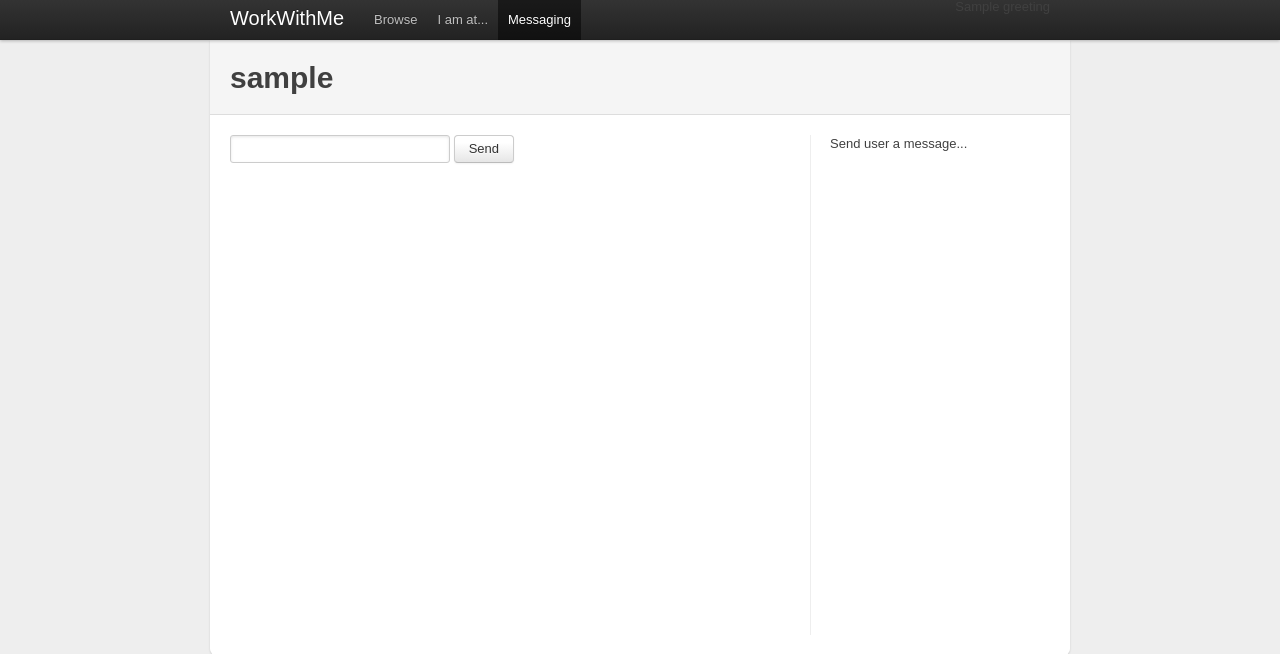
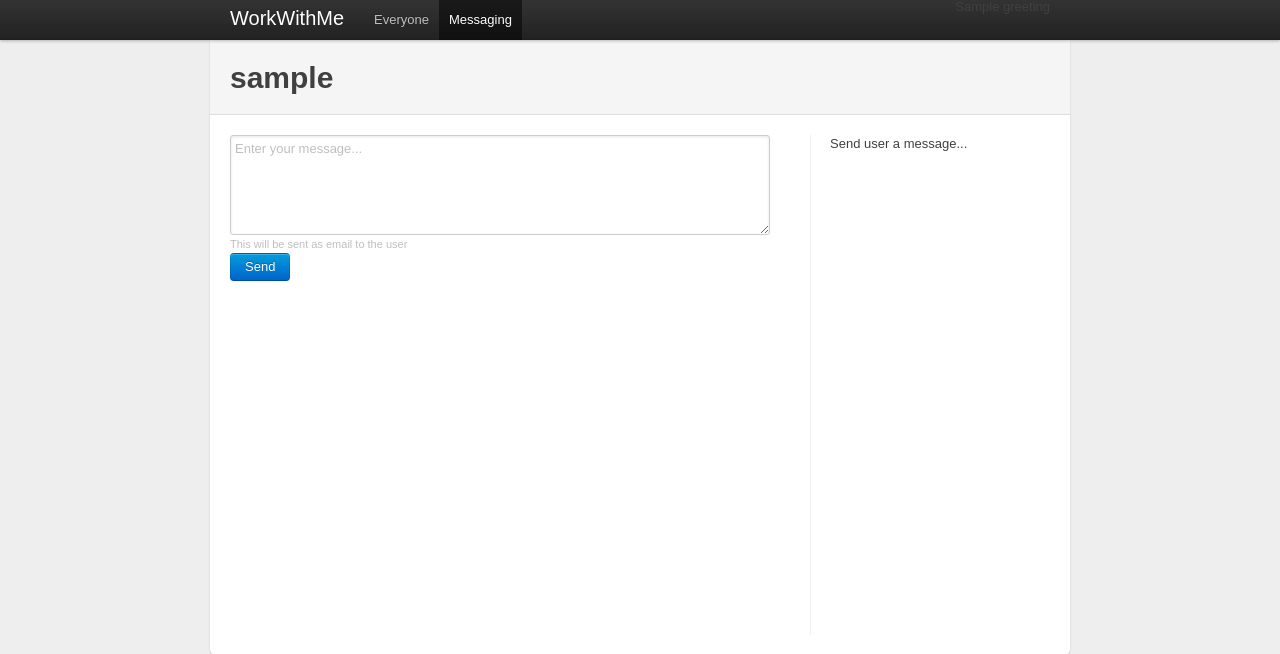
Before and after one commit to nikitabe/WorkWithMe, a Python web app: template templates/conversation.htm in a window 1280 px wide. Shown: the top 654 px of the page. Run offline with Jinja, Linux system fonts and the light colour scheme; the template is opened without the code that fills it: most values are stand-ins (such as "Sample title", 1, 10 or a date in 2020).

Commit message:
Move improvements

```diff
--- a/JS/conversation.js
+++ b/JS/conversation.js
@@ -1,5 +1,10 @@
 function do_send( u, msg )
 {
+	if( msg == "" ){
+		displayMsg( 'error', "Please enter some content.");
+		return;
+	}
+
 	$.ajax({
 	  url: "/conversation",
 	  type: "POST",
@@ -9,12 +14,25 @@ function do_send( u, msg )
 		},
 	  success: function( msg ){
 		if( msg == "OK"){
-			$("#out_str").html( "sent successfully" );
+			$('#message').slideUp( 'slow', function(){
+				$('#message').val( "" );
+				$('#message').slideDown( 'slow' );
+			});
+			displayMsg( 'success', "Email sent successfully" );
 		}
 		else{
-	    		$("#out_str").html( msg );
+			displayMsg( "error", "Error: " + msg );
 		}
 	  }
 	});
 
 }
+
+function displayMsg( type, msg ){
+	$('#sent_msg').slideUp( 'fast', function(){
+		$('#sent_msg p').html( msg );
+		$('#sent_msg').removeClass( 'error' ).removeClass( 'success' );
+		$('#sent_msg').addClass( type );
+		$('#sent_msg').slideDown('slow');
+	});
+}
--- a/app.yaml
+++ b/app.yaml
@@ -19,5 +19,9 @@ handlers:
 - url: /profile
   script: home.py
 
+- url: /conversation/.*
+  script: home.py
+  login: required
+
 - url: /.*
   script: home.py
--- a/templates/add_event.htm
+++ b/templates/add_event.htm
@@ -2,6 +2,9 @@
 
 
 {% block nav%}
+<li ><a href="#">></a></li>
+<li id="nav_post"><a href="/add">Update Status</a></li>
+
 {% endblock %}
 
 {% block header %}
--- a/templates/base.htm
+++ b/templates/base.htm
@@ -103,10 +103,9 @@
         <div class="container">
           <a class="brand" href="/">WorkWithMe</a>
           <ul class="nav">
-			<li id="nav_browse"><a href="/browse">Browse</a></li>
-			<li id="nav_post"><a href="/add">I am at...</a></li>
+			<li id="nav_browse"><a href="/browse">Everyone</a></li>
 			{% if user %}
-			<li id="nav_me"><a href='/user/{{username}}'>I am awesome</a></li>
+			<li id="nav_me"><a href='/user/{{username}}'>Me</a></li>
 			{% endif %}
 
 
--- a/templates/conversation.htm
+++ b/templates/conversation.htm
@@ -21,13 +21,19 @@
 {% block main %}
 
 	{% if user_to_view %}
-	<input type="textarea" id="message"></input>
-	<button class="btn" onclick="do_send( '{{user_to_view.username}}', $('#message').val() )">Send</button>
-	<div id="out_str"></div>
+	<div class="input">
+		<textarea type="textarea" placeholder="Enter your message..." class="xxlarge" rows=5 id="message"></textarea>
+		<span class="help-block">This will be sent as email to the user</span>
+	</div>
+	<button class="btn primary" onclick="do_send( '{{user_to_view.username}}', $('#message').val() )">Send</button>
 	{% endif %}
 
 {% endblock %}
 
 {% block right_col %}
 Send user a message...
+<div class="alert-message hidden " data-alert="alert" id="sent_msg">
+        <a class="close" href="#" onclick="$('#sent_msg').slideUp('fast')">×</a>
+        <p></p>
+ </div>
 {% endblock %}
--- a/templates/event_snip.htm
+++ b/templates/event_snip.htm
@@ -1,4 +1,3 @@
-<p>
 		<span class='item_prop'>
 			{% if event.user.username %}
 			<a href='/user/{{event.user.username}}'>
@@ -24,4 +23,3 @@
 		{% if show_link %}
 			<a href="/event/{{event.id}}">(View {{event.id}})</a>
 		{% endif %}
-</p>
```
Also changed, not shown: home.py (+28 -5 lines), templates/browse_all.htm (+9 -5 lines), templates/user.htm (+7 -4 lines), 1 other file.
